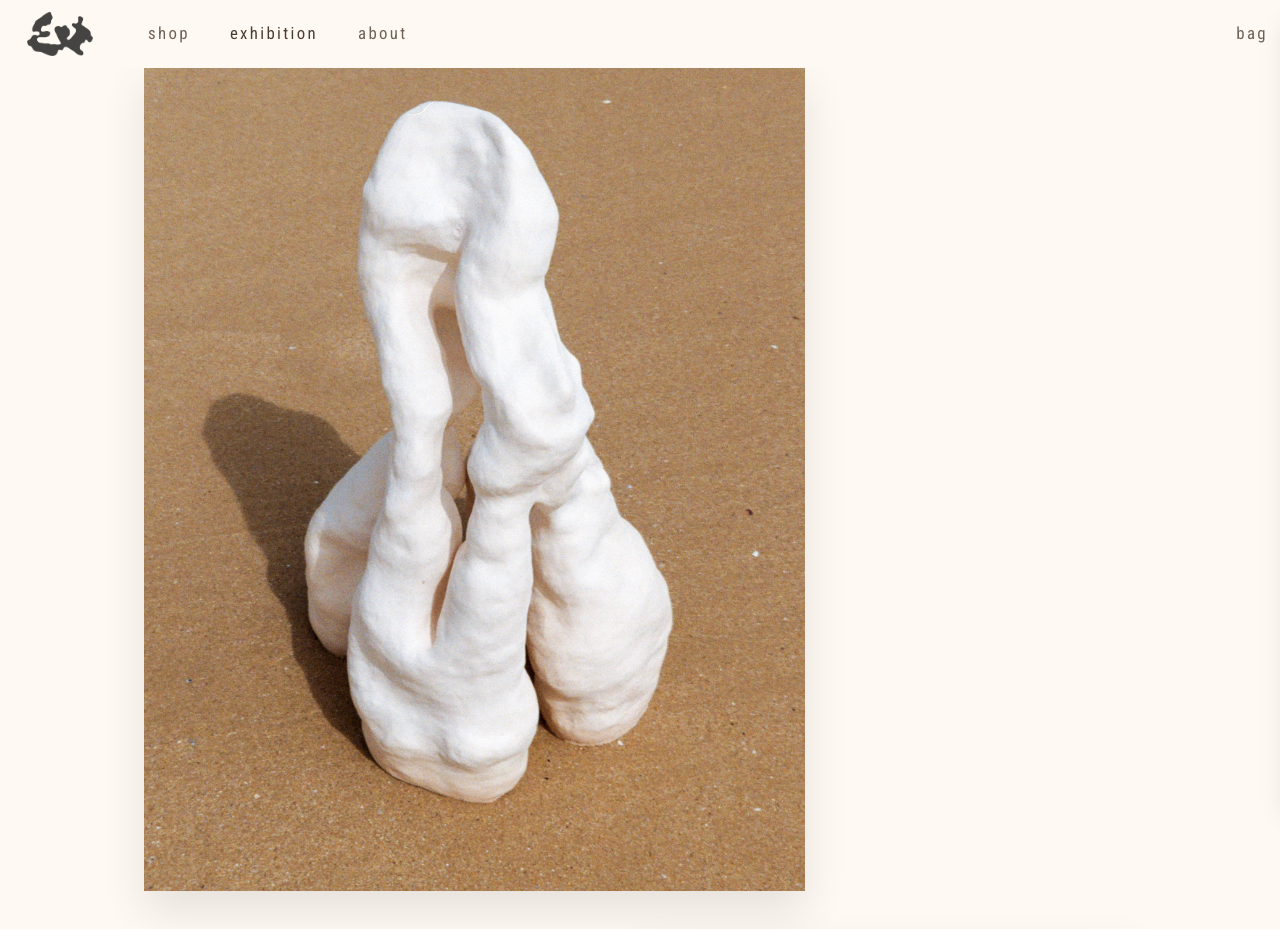
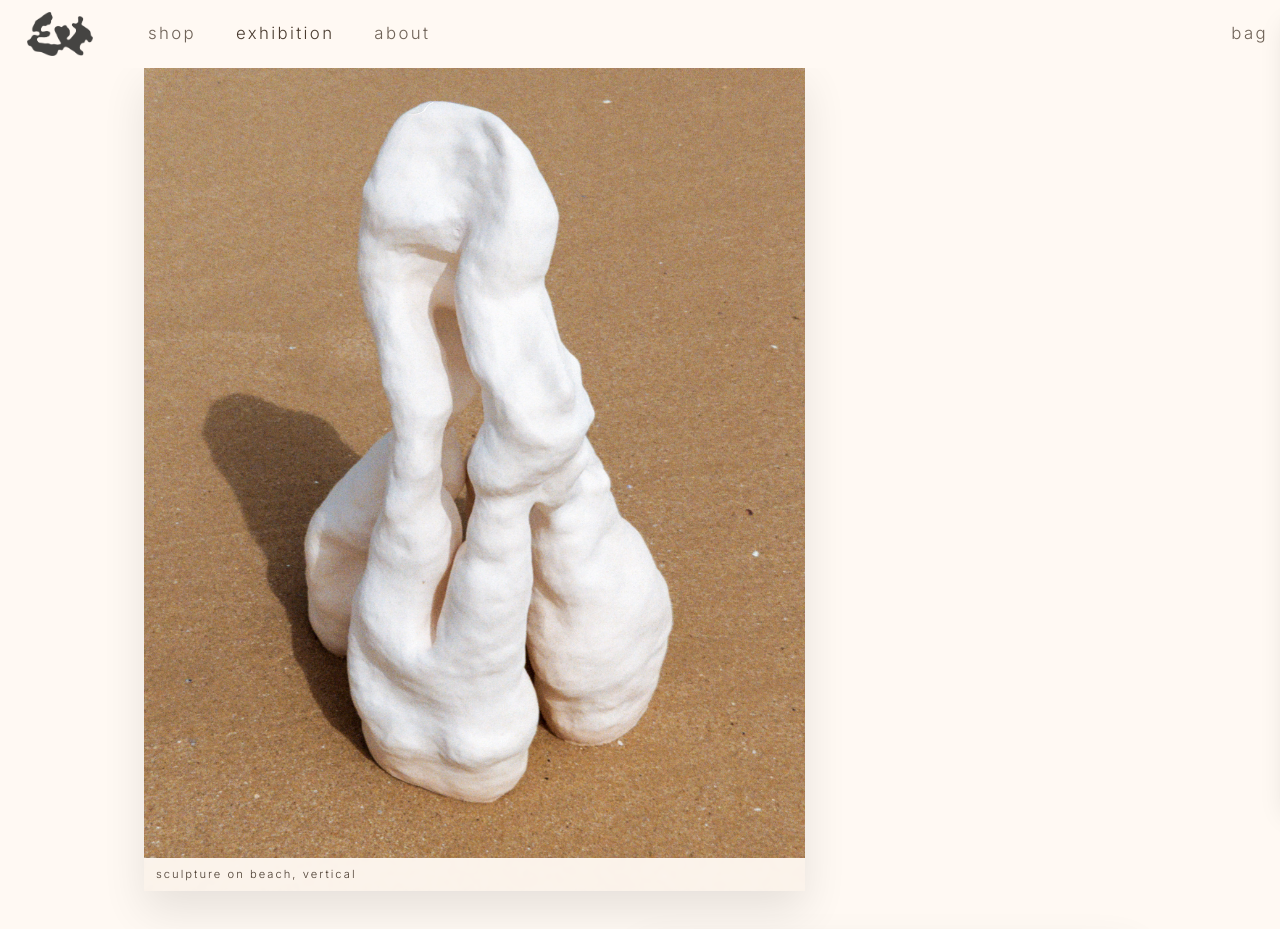
Before and after one commit to kribji/Eveliina-Tahvanainen, a Next.js app: page /exhibition in a window 1280 px wide. Shown: the top 929 px of the page. Built offline with nearby package versions, Linux system fonts and the light colour scheme.

Commit message:
Refine category listing with title and price preview

```diff
--- a/src/app/globals.css
+++ b/src/app/globals.css
@@ -3,4 +3,5 @@
 
 body {
   @apply bg-background text-text tracking-body;
+  font-weight: 300;
 }
--- a/src/app/layout.tsx
+++ b/src/app/layout.tsx
@@ -1,12 +1,13 @@
 import type { ReactNode } from 'react';
-import { Roboto_Condensed } from 'next/font/google';
+import { Inter } from 'next/font/google';
 import './globals.css';
 
 import { RootClientLayout } from '@/components/RootClientLayout';
 
-const robotoCondensed = Roboto_Condensed({
+const inter = Inter({
   subsets: ['latin'],
   weight: ['300', '400', '700'],
+  display: 'swap',
 });
 
 export const metadata = {
@@ -17,8 +18,7 @@ export const metadata = {
 export default function RootLayout({ children }: { children: ReactNode }) {
   return (
     <html lang="en">
-      <body className={robotoCondensed.className}>
-        {/* Wrap everything in the client-side cart provider, header, drawer, footer */}
+      <body className={inter.className}>
         <RootClientLayout>
           <main>{children}</main>
         </RootClientLayout>
--- a/src/app/shop/page.tsx
+++ b/src/app/shop/page.tsx
@@ -7,14 +7,14 @@ import { shopCategories } from '@/lib/shop-categories';
 export default function ShopPage() {
   return (
     <main className="bg-[#FFF9F3] text-[#4A3C30]">
-      <section className="flex flex-col">
+      <section className="flex flex-col gap-12 md:gap-16 lg:gap-20">
         {shopCategories.map((category) => (
           <Link key={category.key} href={category.href} className="group block">
             <figure
               className="
                 relative mx-auto overflow-hidden
                 w-[96vw] sm:w-[90vw] md:w-[78vw] lg:w-[68vw] xl:w-[62vw]
-                h-[78vh] min-h-[560px] max-h-[900px]
+                h-[78vh] min-h-[560px] max-h-[900px]font-bold
               "
             >
               <Image
--- a/src/app/work/[category]/page.tsx
+++ b/src/app/work/[category]/page.tsx
@@ -6,16 +6,8 @@ import Link from 'next/link';
 import { getProductsByCategory, products } from '@/lib/products';
 
 export default function CategoryPage() {
-  // Read params from the URL on the client
   const params = useParams<{ category?: string }>();
   const category = params?.category ?? '';
-
-  console.log('useParams() =>', params);
-  console.log('category from params:', category);
-  console.log(
-    'all product categories:',
-    products.map((p) => p.category),
-  );
 
   const items = category ? getProductsByCategory(category) : [];
 
@@ -41,15 +33,16 @@ export default function CategoryPage() {
       <div className="mb-8">
         <Link
           href="/shop"
-          className="text-xs tracking-body text-text/60 underline-offset-4 hover:underline"
+          className="text-xs tracking-[0.18em] text-text/60 underline-offset-4 hover:underline"
         >
           ←
         </Link>
       </div>
+
       <section className="grid gap-8 md:grid-cols-3">
         {items.map((product) => (
           <Link key={product.id} href={`/work/${category}/${product.slug}`} className="group block">
-            <div className="relative aspect-[3/4] w-full overflow-hidden">
+            <div className="relative aspect-[3/4] w-full overflow-hidden bg-background/60">
               <Image
                 src={product.image}
                 alt={product.title}
@@ -57,11 +50,24 @@ export default function CategoryPage() {
                 className="object-cover transition-opacity duration-500 group-hover:opacity-0"
               />
               <Image
-                src={product.hoverImage}
+                src={product.hoverImage || product.image}
                 alt={product.title}
                 fill
                 className="absolute inset-0 object-cover opacity-0 transition-opacity duration-500 group-hover:opacity-100"
               />
+            </div>
+
+            {/* info row */}
+            <div className="mt-3 flex items-baseline justify-between gap-4">
+              <p className="min-w-0 truncate text-[0.75rem] tracking-[0.16em] text-text/75 lowercase">
+                {product.title}
+              </p>
+
+              <p className="shrink-0 text-[0.75rem] tracking-[0.16em] text-text/60">
+                {typeof product.price === 'number'
+                  ? `${product.price.toLocaleString('no-NO')} EUR`
+                  : 'on request'}
+              </p>
             </div>
           </Link>
         ))}
--- a/src/components/FrontGallery.tsx
+++ b/src/components/FrontGallery.tsx
@@ -83,6 +83,26 @@ export default function FrontGallery() {
               <div className="relative w-full overflow-hidden">
                 <div className="relative aspect-[4/5] w-full">
                   <Image src={work.src} alt={work.alt} fill className="object-cover" />
+                  {/* CAPTION BAND */}
+                  <div className="absolute inset-x-0 bottom-0 bg-[#FFF9F3]/95 px-3 py-2 backdrop-blur-[2px]">
+                    <div className="flex items-baseline justify-between gap-4">
+                      <p className="truncate text-[0.7rem] tracking-[0.18em] text-[#4A3C30] lowercase">
+                        {work.title ?? work.alt}
+                      </p>
+
+                      {work.year && (
+                        <p className="shrink-0 text-[0.7rem] tracking-[0.18em] text-[#4A3C30]/70">
+                          {work.year}
+                        </p>
+                      )}
+                    </div>
+
+                    {work.description && (
+                      <p className="mt-1 line-clamp-2 text-[0.75rem] text-[#4A3C30]/70">
+                        {work.description}
+                      </p>
+                    )}
+                  </div>
                 </div>
               </div>
             </Link>
--- a/src/components/WorkCategoryCarousel.tsx
+++ b/src/components/WorkCategoryCarousel.tsx
@@ -144,7 +144,7 @@ export default function WorkCategoryCarousel() {
       <div className="md:hidden">
         {baseCategories.map((category) => (
           <Link key={category.slug} href={`/work/${category.slug}`} className="block">
-            <figure className="relative h-[70vh] min-h-[520px] w-full overflow-hidden bg-[#FFF9F3]">
+            <figure className="font-bold relative h-[70vh] min-h-[520px] w-full overflow-hidden bg-[#FFF9F3]">
               <Image
                 src={category.image}
                 alt={category.title}
```
